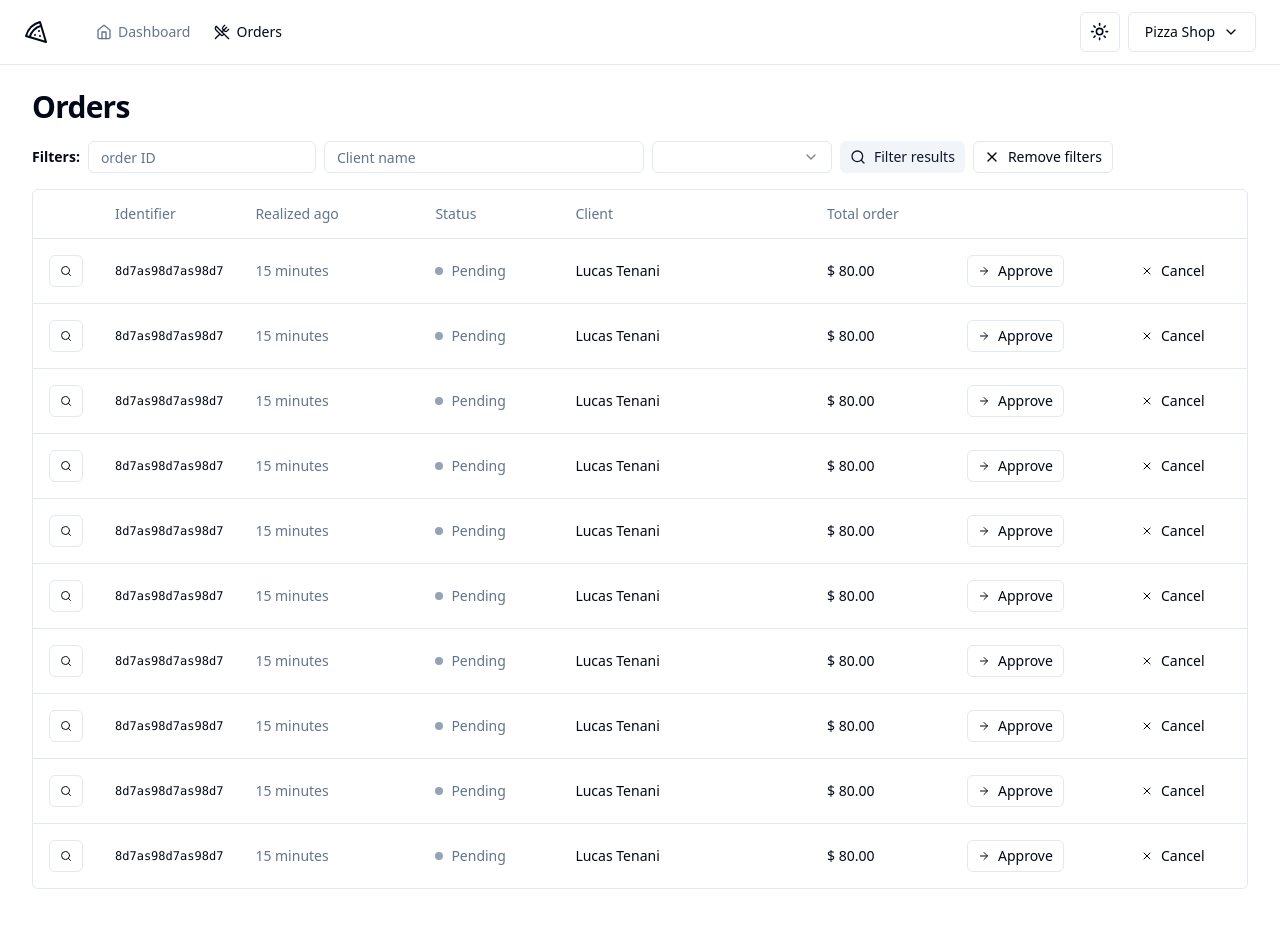
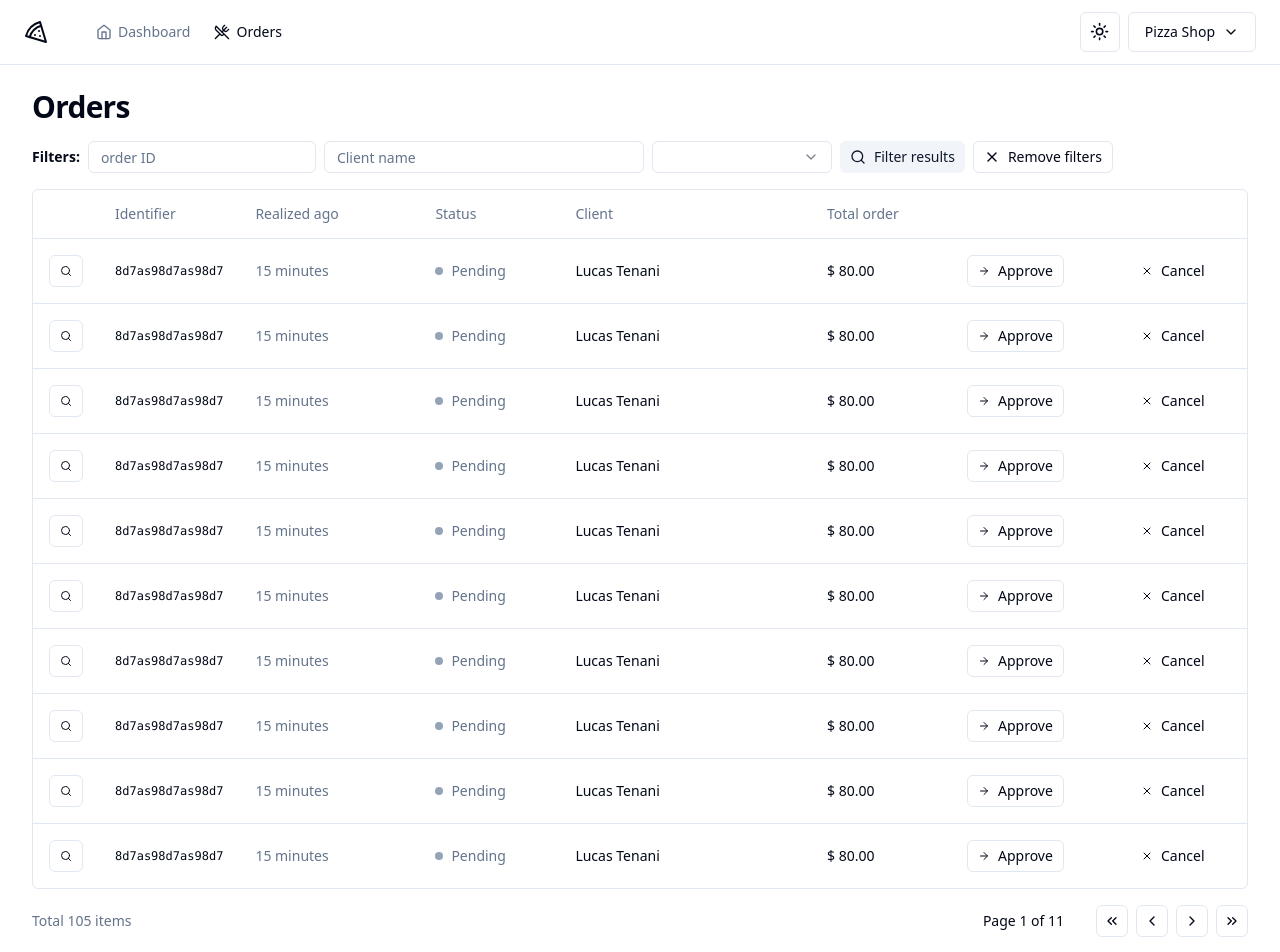
Before and after one commit to lucastenani/pizza.shop, a React (Vite) app: page /orders in a window 1280 px wide. Shown: the top 952 px of the page. Before the commit the page ends 921 px from the top, so only its background shows below. Built offline with nearby package versions, Linux system fonts and the light colour scheme.

Commit message:
Create pagination component

```diff
--- /dev/null
+++ b/src/components/pagination.tsx
@@ -0,0 +1,54 @@
+import {
+  ChevronLeft,
+  ChevronRight,
+  ChevronsLeft,
+  ChevronsRight,
+} from 'lucide-react'
+
+import { Button } from './ui/button'
+
+interface PaginationProps {
+  pageIndex: number
+  totalCount: number
+  perPage: number
+}
+
+export function Pagination({
+  pageIndex,
+  perPage,
+  totalCount,
+}: PaginationProps) {
+  const pages = Math.ceil(totalCount / perPage) || 1
+
+  return (
+    <div className="flex items-center justify-between">
+      <span className="text-sm text-muted-foreground">
+        Total {totalCount} items
+      </span>
+
+      <div className="flex items-center gap-6 lg:gap-8">
+        <div className="text-sm font-medium">
+          Page {pageIndex + 1} of {pages}
+        </div>
+        <div className="flex items-center gap-2">
+          <Button className="h-8 w-8 p-0" variant={'outline'}>
+            <ChevronsLeft className="h-4 w-4" />
+            <span className="sr-only">First page</span>
+          </Button>
+          <Button className="h-8 w-8 p-0" variant={'outline'}>
+            <ChevronLeft className="h-4 w-4" />
+            <span className="sr-only">Previous page</span>
+          </Button>
+          <Button className="h-8 w-8 p-0" variant={'outline'}>
+            <ChevronRight className="h-4 w-4" />
+            <span className="sr-only">Next page</span>
+          </Button>
+          <Button className="h-8 w-8 p-0" variant={'outline'}>
+            <ChevronsRight className="h-4 w-4" />
+            <span className="sr-only">Last page</span>
+          </Button>
+        </div>
+      </div>
+    </div>
+  )
+}
--- a/src/pages/orders/order.tsx
+++ b/src/pages/orders/order.tsx
@@ -1,5 +1,6 @@
 import { Helmet } from 'react-helmet-async'
 
+import { Pagination } from '@/components/pagination'
 import {
   Table,
   TableBody,
@@ -15,9 +16,9 @@
   return (
     <>
       <Helmet title="Orders" />
-      <div className="mb-4 flex flex-col gap-4">
+      <div className="flex flex-col gap-4">
         <h1 className="text-3xl font-bold tracking-tight">Orders</h1>
-      </div>
+
         <div className="space-y-4">
           <OrderTableFilters />
 
@@ -43,6 +44,9 @@
             </Table>
           </div>
         </div>
+
+        <Pagination pageIndex={0} perPage={10} totalCount={105} />
+      </div>
     </>
   )
 }
```
Lines whose indentation alone changed are shown as unchanged.
